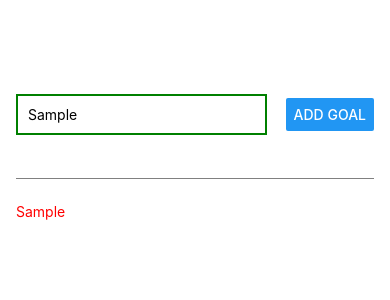
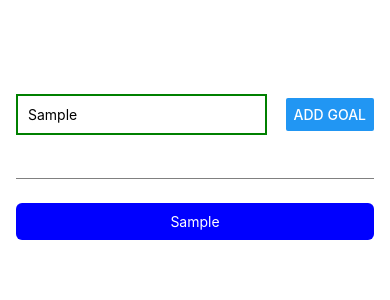
Before and after one commit to ishansharma1320/React-Native-Course-Udemy, a React Native app: screen / in a window 390 px wide. Both pictures are taken after typing "Sample" into the empty fields and a click on the button "ADD GOAL". Shown: the top 300 px of the page. Built offline with nearby package versions, Linux system fonts and the light colour scheme.

Commit message:
Lecture 24: iOS & android: styling differences

```diff
--- a/App.js
+++ b/App.js
@@ -19,7 +19,9 @@ export default function App() {
       <Button title='Add Goal' onPress={handleAddGoalButtonClick}/>
      </View>
      <View style={styles.goalContainer}>
-      {listOfGoals.map((elem, index)=><Text style={styles.text} key={index}>{elem}</Text>)}
+      {listOfGoals.map((elem, index)=><View key={index} style={styles.goalView}>
+        <Text style={styles.text} >{elem}</Text>
+      </View>)}
      </View>
     </View>
   );
@@ -50,10 +52,19 @@ const styles = StyleSheet.create({
 
     marginRight: 8
   },
+  goalView:{
+    backgroundColor: 'blue',
+    borderRadius: 6,
+    marginBottom: 3,
+    alignItems: 'center'
+  },
+
   text:{
-    color: 'red'
+    color: 'white',
+    padding: 10,
+
   },
   goalContainer:{
-    flex: 5
+    flex: 5,
   }
 });
```
